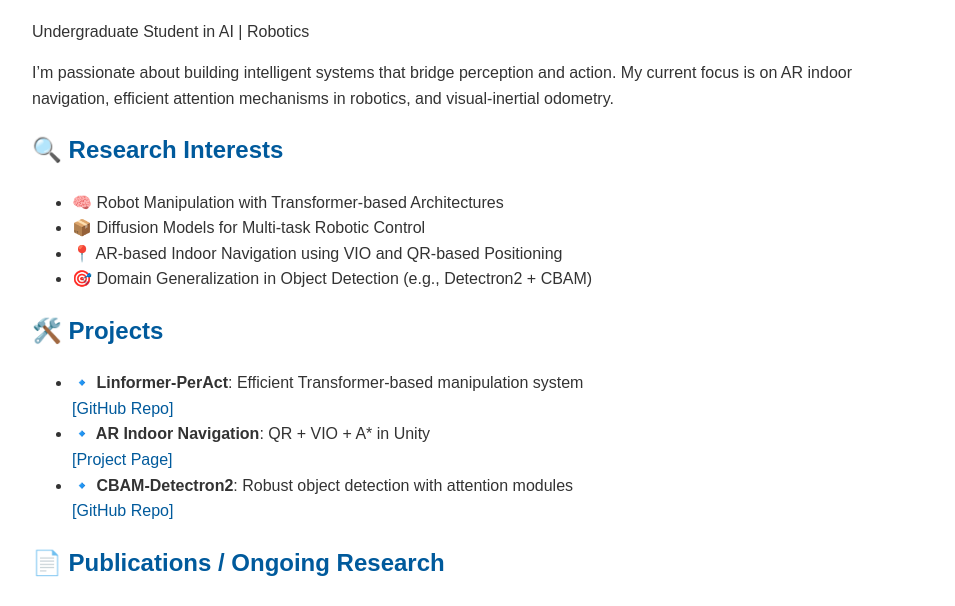
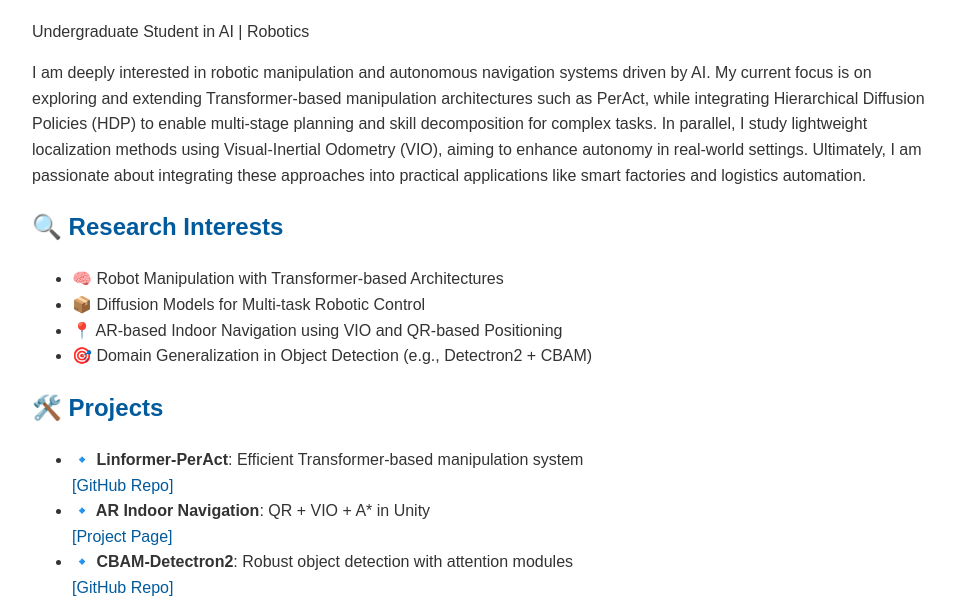
Before and after one commit to Yejin-Lee782/yejinhaha.github.io, a plain HTML site: page index.html in a window 1280 px wide. Shown: the part 183-789 px from the top of the page, without its empty margins (158-1113 px from the left). Drawn offline with Linux system fonts and the light colour scheme.

Commit message:
Update index.html

```diff
--- a/index.html
+++ b/index.html
@@ -67,7 +67,8 @@
     <div id="tab-en" class="tab-content active">
       <h1>👋 Hi, I’m Yejin Lee</h1>
       <p>Undergraduate Student in AI | Robotics</p>
-      <p>I’m passionate about building intelligent systems that bridge perception and action. My current focus is on AR indoor navigation, efficient attention mechanisms in robotics, and visual-inertial odometry.</p>
+      <p>I am deeply interested in robotic manipulation and autonomous navigation systems driven by AI. My current focus is on exploring and extending Transformer-based manipulation architectures such as PerAct, while integrating Hierarchical Diffusion Policies (HDP) to enable multi-stage planning and skill decomposition for complex tasks.
+In parallel, I study lightweight localization methods using Visual-Inertial Odometry (VIO), aiming to enhance autonomy in real-world settings. Ultimately, I am passionate about integrating these approaches into practical applications like smart factories and logistics automation.</p>
 
       <h2>🔍 Research Interests</h2>
       <ul>
```
